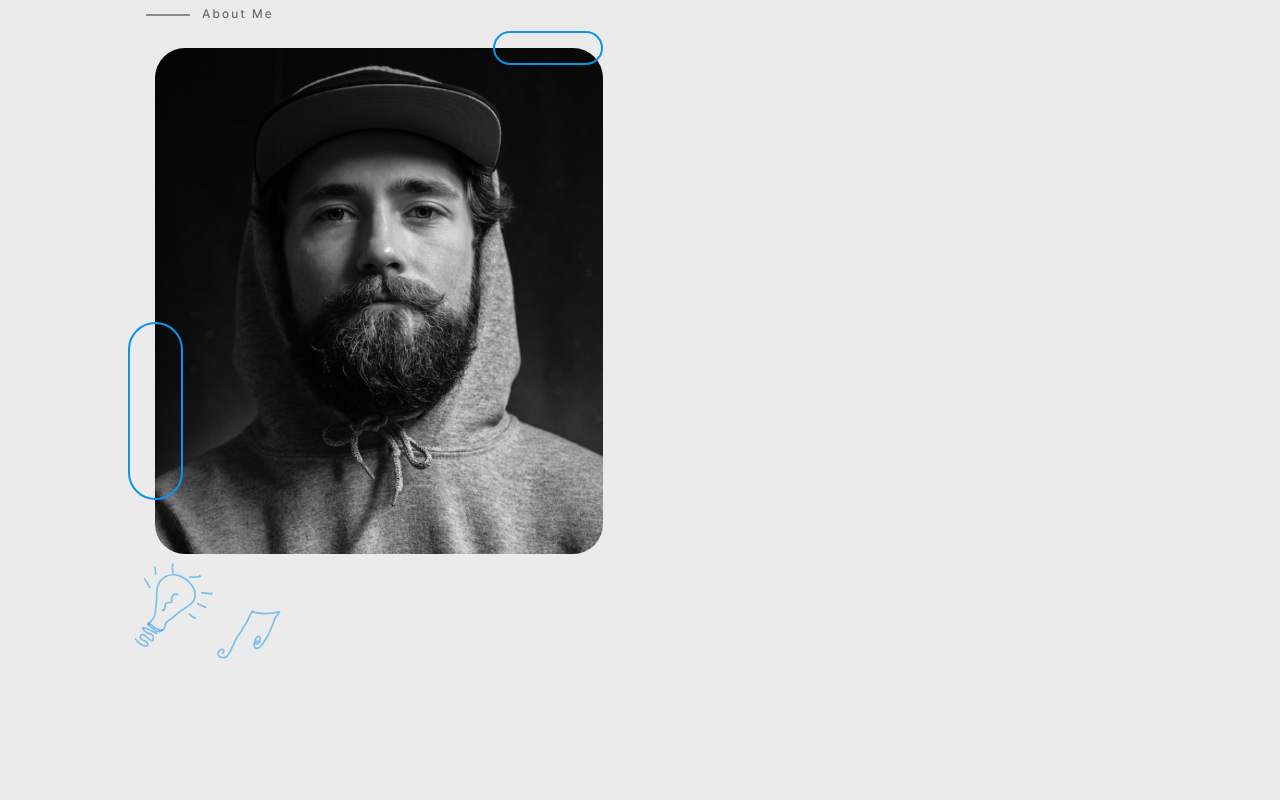
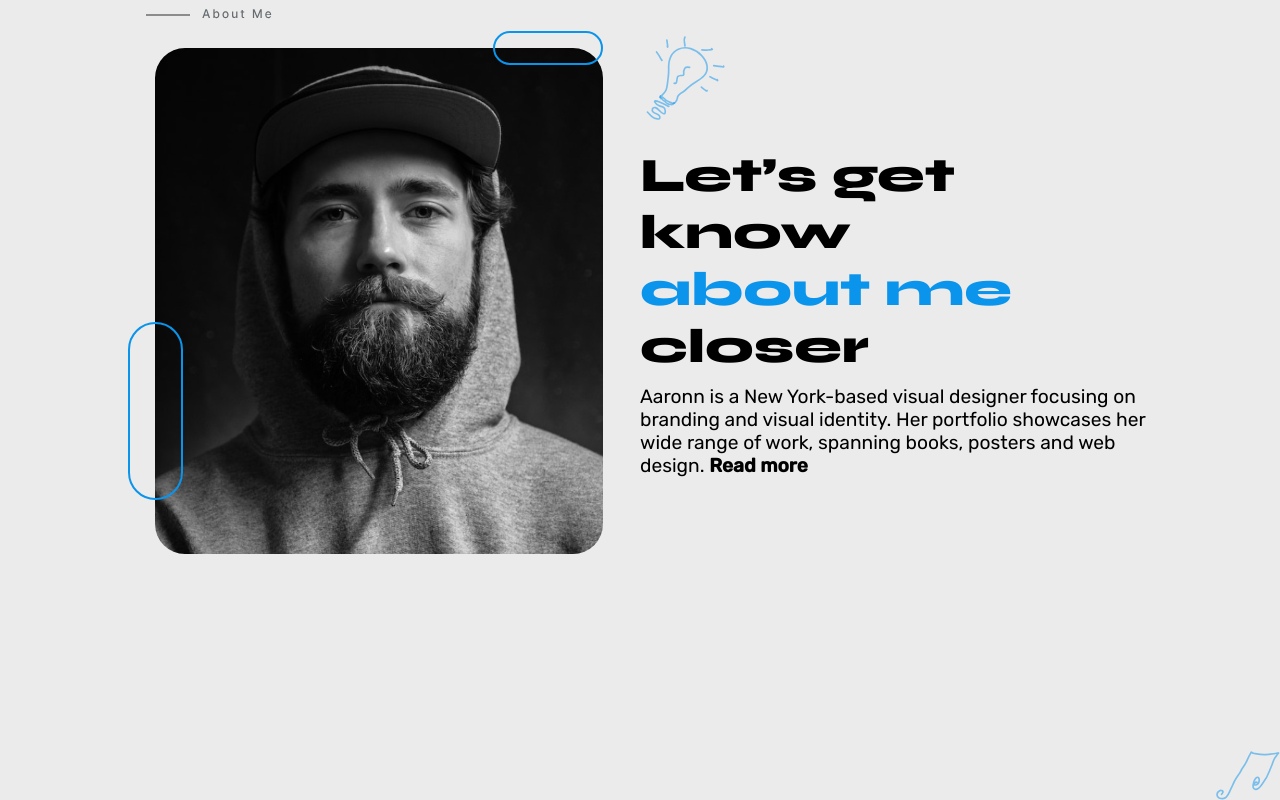
Before and after one commit to 010binary/Portfolio, a React (Vite) app: page / in a window 1280 px wide. Built offline with nearby package versions, Linux system fonts and the light colour scheme; a web font is replaced by a local one.

Commit message:
stop point

```diff
--- a/src/Scss/_reset.scss
+++ b/src/Scss/_reset.scss
@@ -1,6 +1,7 @@
 @import url("https://fonts.googleapis.com/css2?family=Podkova:wght@400;500;600;700&display=swap");
 @import url("https://fonts.googleapis.com/css2?family=Rubik:wght@300;400;500&display=swap");
 @import url("https://fonts.googleapis.com/css2?family=Montserrat&display=swap");
+@import url("https://fonts.googleapis.com/css2?family=Syne:wght@400..800&display=swap");
 
 // Color config
 $background: #ecebeb;
@@ -11,6 +12,7 @@ $moblie-value: 850px;
 $header-font: "Podkova", serif;
 $paragraph-font: "Rubik", sans-serif;
 $skill-font: "Montserrat", sans-serif;
+$syne-font:"Syne", sans-serif;
 
 *,
 *::after,
--- a/src/components/about/About.jsx
+++ b/src/components/about/About.jsx
@@ -6,12 +6,25 @@ const About = () => {
   return (
     <div className="about__section">
       <img src={AboutMe} alt="" />
-      <div className="about__section--leftside">
-        <img src={AboutmeImg} alt="" />
-      </div>
-      <div className="about__section--rightside">
-        <img src={Lightbulb} alt="Creative Lightbulb design" />
-        <img src={Music} alt="Creative Music design" />
+      <div className="about__section-content">
+        <div className="about__section--leftside">
+          <img src={AboutmeImg} alt="" />
+        </div>
+        <div className="about__section--rightside">
+          <img src={Lightbulb} alt="Creative Lightbulb design" className="light"/>
+          <h2>
+            <span className="block">Let’s get know </span>
+            <span className="block">
+              <span className="blue-text">about me </span>closer
+            </span>
+          </h2>
+          <p className="about__section--description">
+            Aaronn is a New York-based visual designer focusing on branding and
+            visual identity. Her portfolio showcases her wide range of work,
+            spanning books, posters and web design. <b>Read more</b>
+          </p>
+          <img src={Music} alt="Creative Music design" className="music"/>
+        </div>
       </div>
     </div>
   );
--- a/src/components/about/About.scss
+++ b/src/components/about/About.scss
@@ -0,0 +1,31 @@
+@import "../../Scss/reset";
+
+.about__section {
+  height: 50vh;
+  &-content {
+    display: flex;
+    justify-content: space-between;
+
+    .about__section--leftside {
+    }
+    .about__section--rightside {
+      width: 50%;
+      font-size: 1.2rem;
+      h2 {
+        font-family: $syne-font;
+        font-weight: 800;
+        font-size: 3rem;
+        margin-top: 10px;
+      }
+      .about__section--description {
+        font-family: $paragraph-font;
+        margin-top: 10px;
+      }
+      .music {
+        position: absolute;
+        bottom: 0;
+        right: 0;
+      }
+    }
+  }
+}
```
